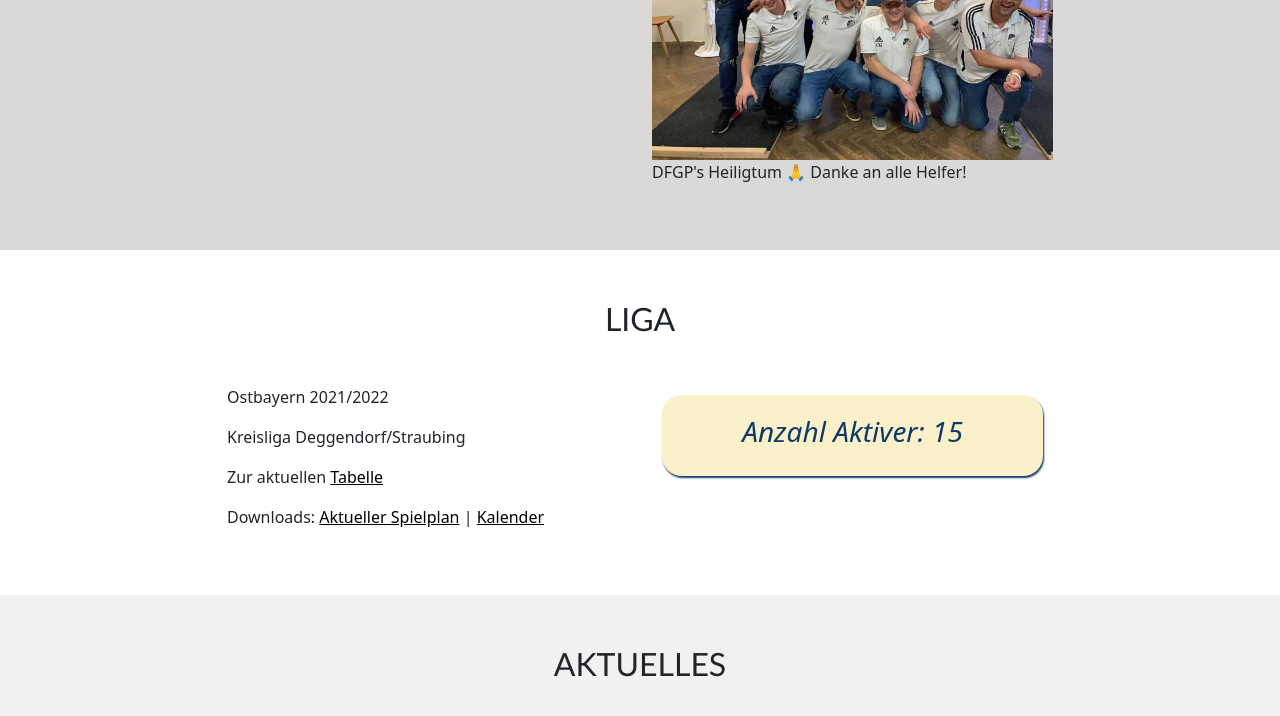
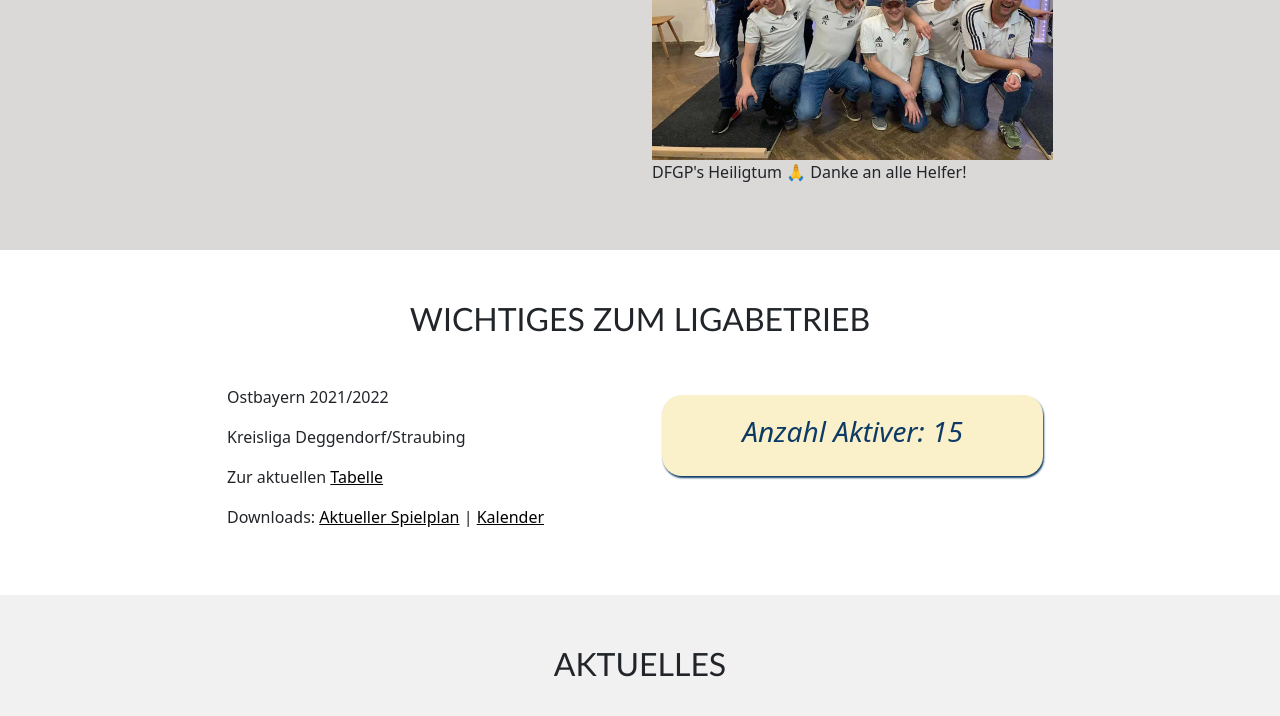
Before and after one commit to Cod1ngFabi/DFGP, a React (Create React App) app: page / in a window 1280 px wide. Shown: the part 3110-3826 px from the top of the page. Built offline with nearby package versions, Linux system fonts and the light colour scheme.

Commit message:
src/league.js

```diff
--- a/src/league.js
+++ b/src/league.js
@@ -8,7 +8,7 @@
         <section id="liga" className="ligaSection">
             <Container style={{maxWidth: 850 + "px"}}>
                 <Row className="ligaRow">
-                <h2 style={{textAlign: "center"}}>Liga</h2>
+                <h2 style={{textAlign: "center"}}>Wichtiges zum Ligabetrieb</h2>
                     <Col>
                         <p>Ostbayern 2021/2022</p>
                         <p>Kreisliga Deggendorf/Straubing</p>
```
